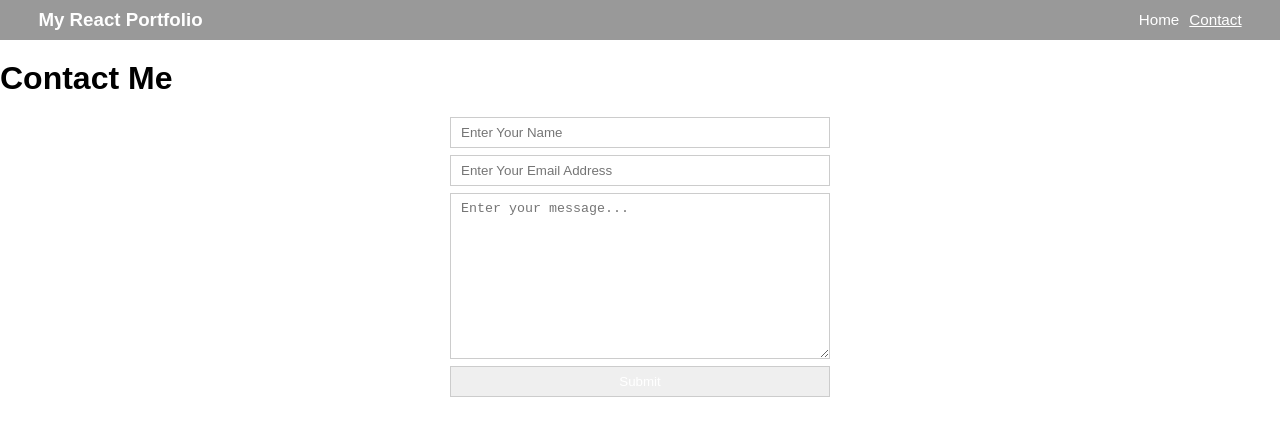
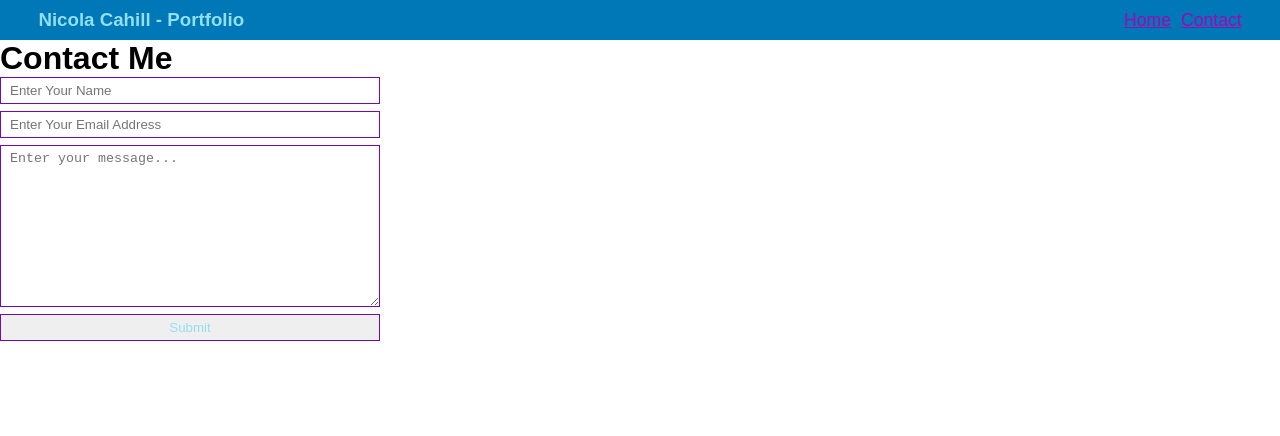
Before and after one commit to Bibbleboop/my-react-portfolio, a React (Create React App) app: page /contact in a window 1280 px wide. Shown: the top 436 px of the page. Built offline with nearby package versions, Linux system fonts and the light colour scheme.

Commit message:
last min color changes

```diff
--- a/src/App.js
+++ b/src/App.js
@@ -10,7 +10,7 @@ import Header from './components/Header';
 
 
 function App() {
-  const title = 'My React Portfolio';
+  const title = 'Nicola Cahill - Portfolio';
 
 
   return (
--- a/src/components/Counter.js
+++ b/src/components/Counter.js
@@ -8,7 +8,7 @@ const [count, setCount] = useState(0);
 
     return (
         <>
-            <h2>Count: {count}</h2>
+            <h2>Site Visitors {count}</h2>
 
             <button onClick={increase}>Increase</button>
 
--- a/src/components/Main.js
+++ b/src/components/Main.js
@@ -3,7 +3,7 @@ function Main(props) {
         <main>
             <h1 className="main-header">{props.title}</h1>
             <p>
-            Lorem Lorem Lorem Lorem Lorem Lorem Lorem Lorem Lorem Lorem Lorem Lorem Lorem Lorem Lorem Lorem Lorem
+            Welcome to my React Portfolio. I will showcase all teh new projects and projects along my web3 journey. It is currently work in progress
             </p>
         </main>
     )
--- a/src/index.css
+++ b/src/index.css
@@ -15,13 +15,14 @@ form {
     width: 380px;
     display: flex;
     flex-direction: column;
-    margin: 0 auto;
+    margin: 3 auto;
 }
 
 form > * {
-    padding: 7px 10px;
     margin-bottom: 7px;
-    border: 1px solid #ccc;
+    border: 1px solid #7209b7;
+    padding: 5px 9px;
+
     outline: none;
 }
 
@@ -29,18 +30,18 @@ header {
     display: flex;
     justify-content: space-between;
     align-items: center;
-    background-color: #999;
+    background-color: #0077b6;
     padding: 9px 3%;
 }
 
 header h3 {
-    color: #fff;
+    color: #90e0ef;
 }
 
 header nav a {
-    color: #fff;
-    font-size: .95rem;
-    text-decoration: none;
+    color: #A007b6;
+    font-size: 1.1rem;
+    /* text-decoration: ; */
 }
 
 header nav a:not(:last-child) {
--- a/src/pages/Contact.js
+++ b/src/pages/Contact.js
@@ -1,20 +1,20 @@
 import { useState } from "react";
 
-const styles = {
+let styles = {
     header: {
         textAlign: 'centre',
-        margin: '20px 0'
+        margin: '18px 2'
     },
 
     submitBtn: {
         backgroundColor: 'lilac',
-        color: '#fff',
+        color: '#90e0ef',
         cursor: 'pointer'
     }
 };
 
 function Contact() {
-    const [formData, setFormData] = useState({
+    let [formData, setFormData] = useState({
         name: '',
         email: '',
         message: ''
```
Also changed, not shown: src/pages/Projects/Projects.js (line endings or trailing spaces).
